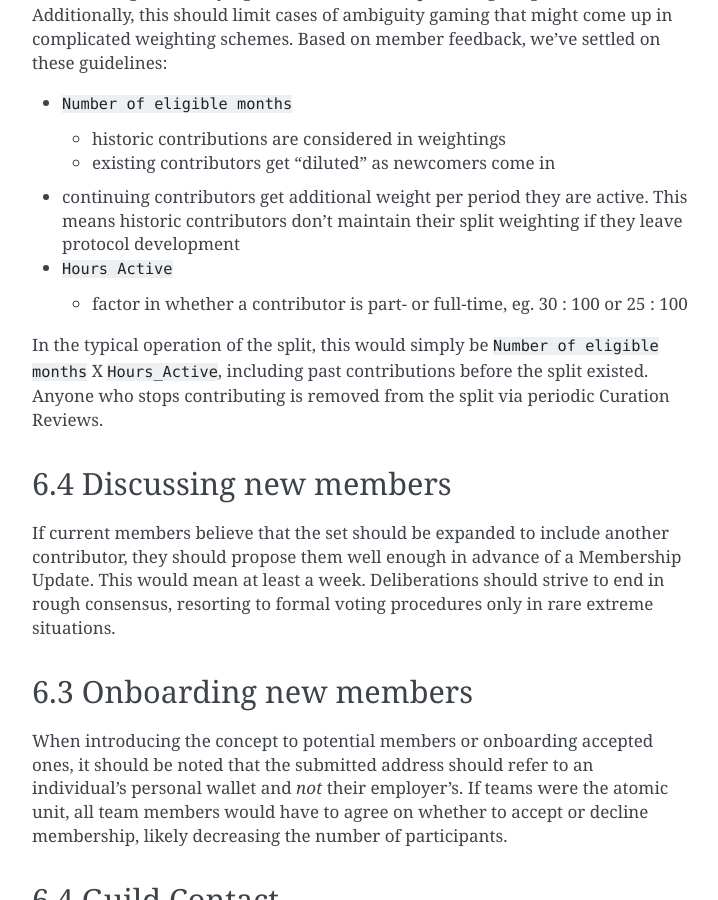
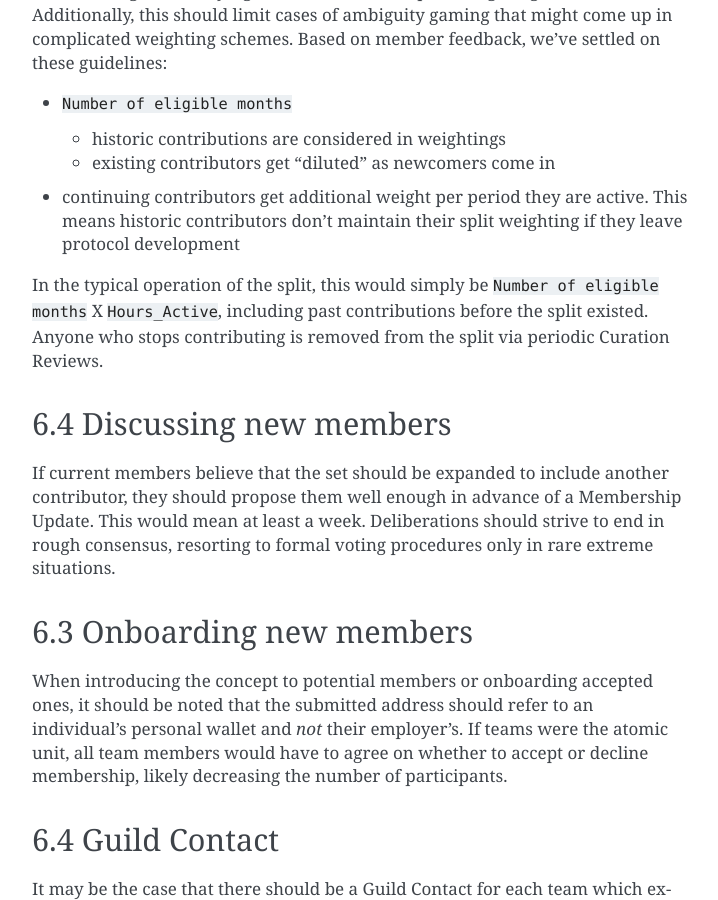
Before and after one commit to protocolguild/documentation, a Sphinx documentation site: the page built from docs/6-guidelines-for-regular-operation.md, in a window 1280 px wide and 900 px high, scrolled down 902 px. Shown: the whole window, without its empty margins (388-1106 px from the left). Built offline with Sphinx 7.4.7, drawn with Linux system fonts in a browser that asks for light colours.

Commit message:
remove active hours

```diff
--- a/docs/6-guidelines-for-regular-operation.md
+++ b/docs/6-guidelines-for-regular-operation.md
@@ -24,8 +24,6 @@ Antifragility and non-gameability emerge from frameworks of simple weighting met
   - historic contributions are considered in weightings
   - existing contributors get "diluted" as newcomers come in
 - continuing contributors get additional weight per period they are active. This means historic contributors don't maintain their split weighting if they leave protocol development
-- `Hours Active`
-  - factor in whether a contributor is part- or full-time, eg. 30 : 100 or 25 : 100
 
 In the typical operation of the split, this would simply be `Number of eligible months` X `Hours_Active`, including past contributions before the split existed. Anyone who stops contributing is removed from the split via periodic Curation Reviews.
 
```
